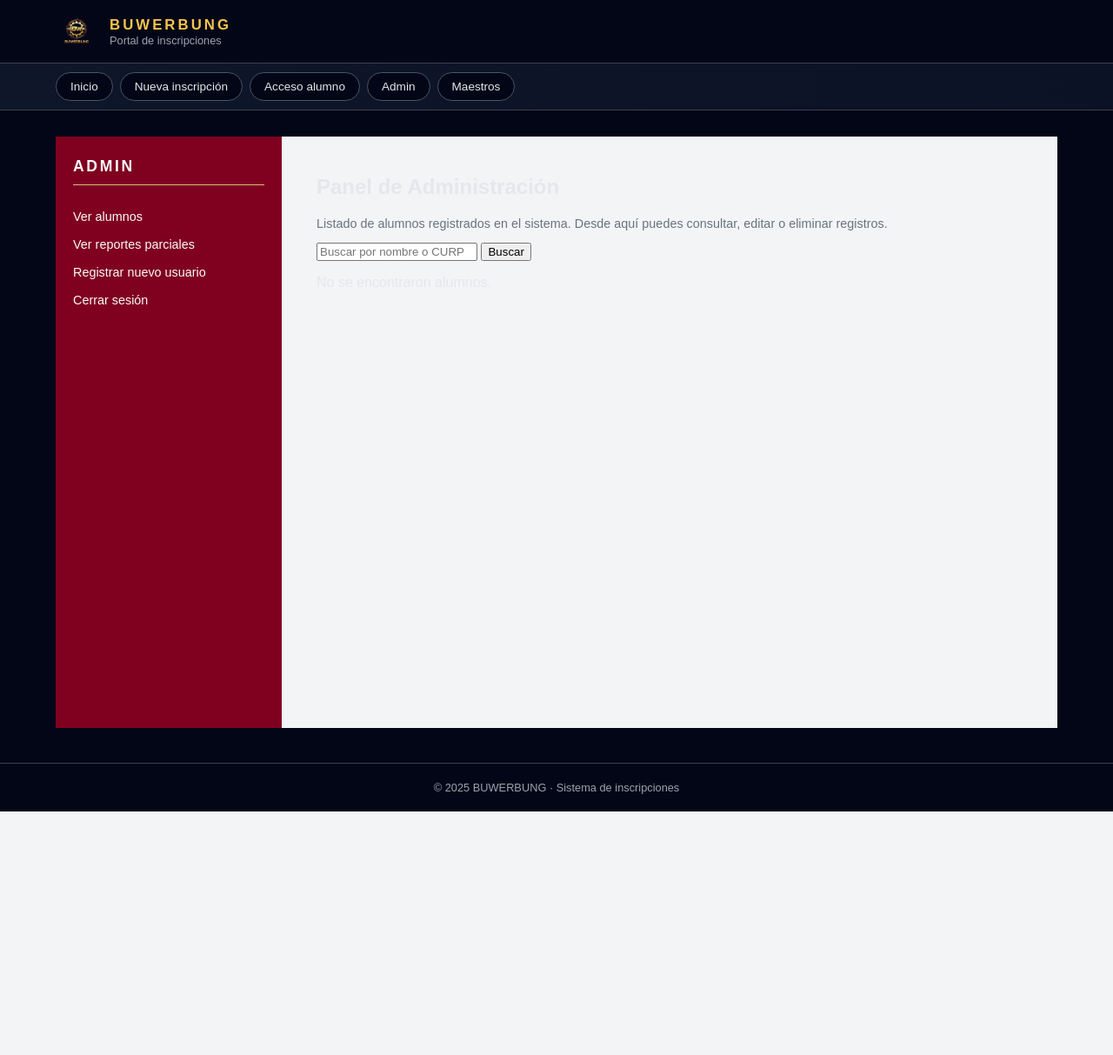
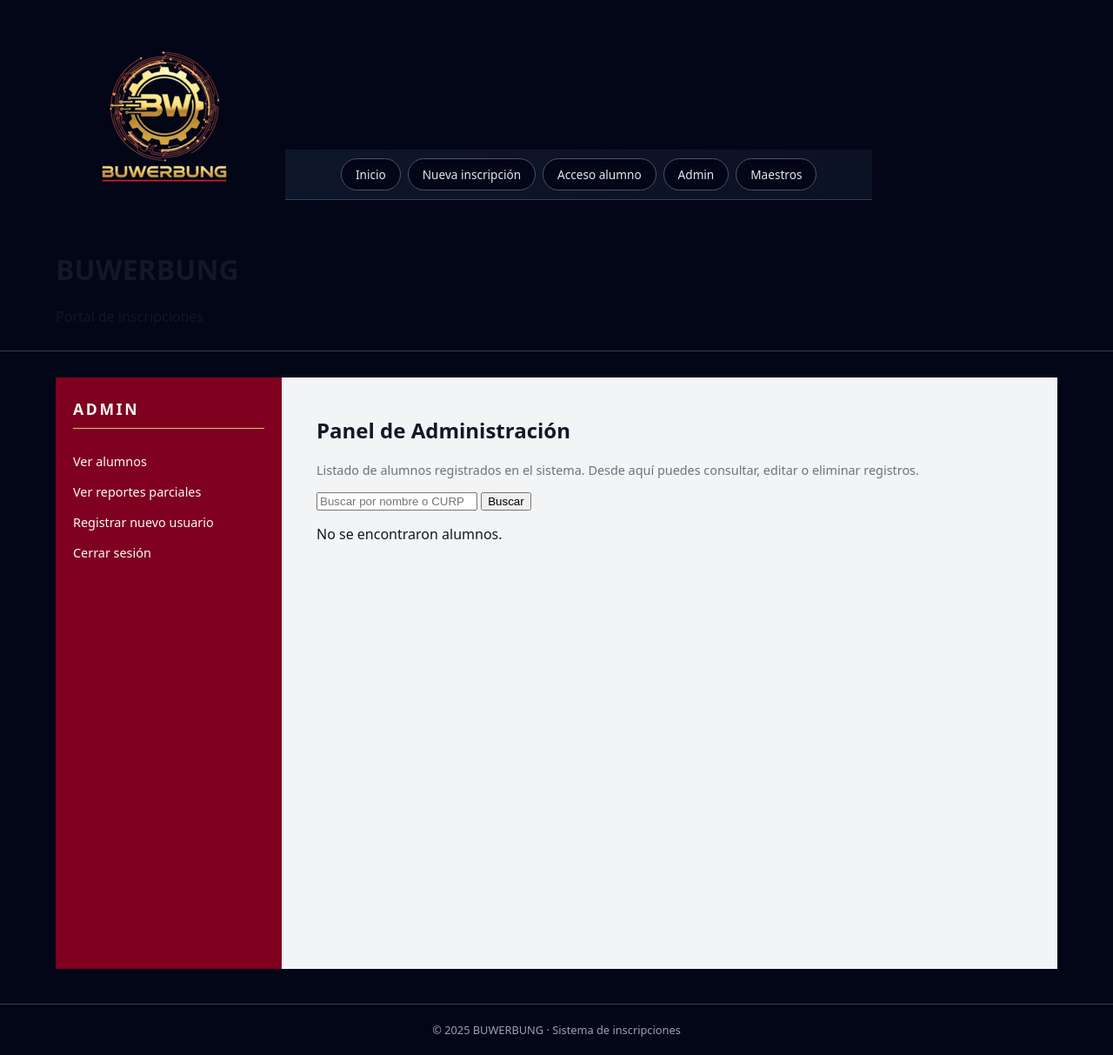
Before and after one commit to gerardotuz/prototipos, a Flask app: page /admin in a window 1280 px wide. Shown: the whole page at 87% size. Before the commit the page ends 933 px from the top, so only its background shows below. Run offline with Flask 3, Linux system fonts and the light colour scheme; the visitor is signed in with stand-in values (Sample User, id 1); data that the repository does not hold is empty.

Commit message:
Update base.html

```diff
--- a/templates/base.html
+++ b/templates/base.html
@@ -4,64 +4,39 @@
     <meta charset="UTF-8">
     <title>{% block titulo %}BUWERBUNG{% endblock %}</title>
 
-    <!-- HOJA DE ESTILOS GLOBAL -->
+    <!-- Hoja de estilos global -->
     <link rel="stylesheet" href="{{ url_for('static', filename='style.css') }}">
 
     {% block extra_head %}{% endblock %}
 </head>
-<body style="margin:0;font-family:Arial, sans-serif;background:#020617;color:#e5e7eb;">
+<body class="bw-body">
 
-    <!-- HEADER -->
-    <header style="background:#020617;border-bottom:1px solid #374151;padding:12px 5vw;">
-        <div style="display:flex;align-items:center;gap:14px;">
-
-            <!-- LOGO -->
-            <div style="display:flex;align-items:center;justify-content:center;">
-                <!-- 👇 IMPORTANTE: NO usar diagonal inicial -->
-                <img
-                    src="{{ url_for('static', filename='img/bw_logo.png') }}"
-                    alt="BUWERBUNG"
-                    style="height:48px;width:auto;border-radius:8px;"
-                >
+<header class="bw-header">
+  <div class="bw-header-inner">
+    <div class="bw-logo-wrap">
+      <img src="{{ url_for('static', filename='img/bw_logo.png') }}"
+           alt="BUWERBUNG" class="bw-logo-img">
+      <div class="bw-logo-text">
+        <h1>BUWERBUNG</h1>
+        <p>Portal de inscripciones</p>
+      </div>
     </div>
 
-            <!-- TEXTO -->
-            <div>
-                <h1 style="margin:0;font-size:1.05rem;letter-spacing:0.18em;color:#f5c44b;text-transform:uppercase;">
-                    BUWERBUNG
-                </h1>
-                <p style="margin:0;font-size:0.8rem;color:#9ca3af;">
-                    Portal de inscripciones
-                </p>
-            </div>
-
+    <nav class="bw-nav">
+      <a href="/">Inicio</a>
+      <a href="/registro">Nueva inscripción</a>
+      <a href="/login">Acceso alumno</a>
+      <a href="/admin/login">Admin</a>
+      <a href="/maestro/login">Maestros</a>
+    </nav>
   </div>
 </header>
 
-    <!-- NAV -->
-    <nav style="
-        background:linear-gradient(90deg,rgba(15,23,42,0.95),rgba(15,23,42,0.7));
-        border-bottom:1px solid #374151;
-        padding:10px 5vw;
-        display:flex;
-        flex-wrap:wrap;
-        gap:8px;
-    ">
-        <a href="/" style="padding:8px 16px;border-radius:999px;background:#020617;border:1px solid #4b5563;color:#e5e7eb;text-decoration:none;font-size:0.85rem;">Inicio</a>
-        <a href="/registro" style="padding:8px 16px;border-radius:999px;background:#020617;border:1px solid #4b5563;color:#e5e7eb;text-decoration:none;font-size:0.85rem;">Nueva inscripción</a>
-        <a href="/login" style="padding:8px 16px;border-radius:999px;background:#020617;border:1px solid #4b5563;color:#e5e7eb;text-decoration:none;font-size:0.85rem;">Acceso alumno</a>
-        <a href="/admin/login" style="padding:8px 16px;border-radius:999px;background:#020617;border:1px solid #4b5563;color:#e5e7eb;text-decoration:none;font-size:0.85rem;">Admin</a>
-        <a href="/maestro/login" style="padding:8px 16px;border-radius:999px;background:#020617;border:1px solid #4b5563;color:#e5e7eb;text-decoration:none;font-size:0.85rem;">Maestros</a>
-    </nav>
-
-    <!-- CONTENIDO -->
-    <main class="bw-main" style="padding:30px 5vw 40px;">
-        {% block contenido %}
-        {% endblock %}
+<main class="bw-main">
+  {% block contenido %}{% endblock %}
 </main>
 
-    <!-- FOOTER -->
-    <footer class="bw-footer" style="text-align:center;padding:20px 10px;font-size:0.8rem;color:#9ca3af;border-top:1px solid #374151;">
+<footer class="bw-footer">
   © 2025 BUWERBUNG · Sistema de inscripciones
 </footer>
 
```
Lines whose indentation alone changed are shown as unchanged.
